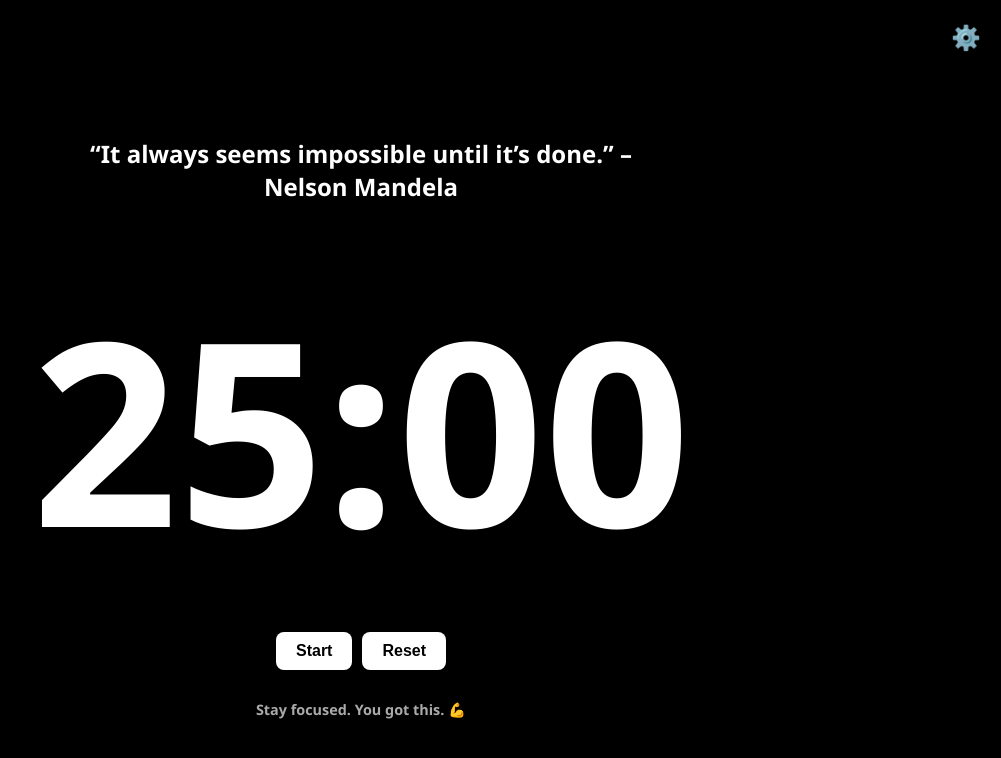
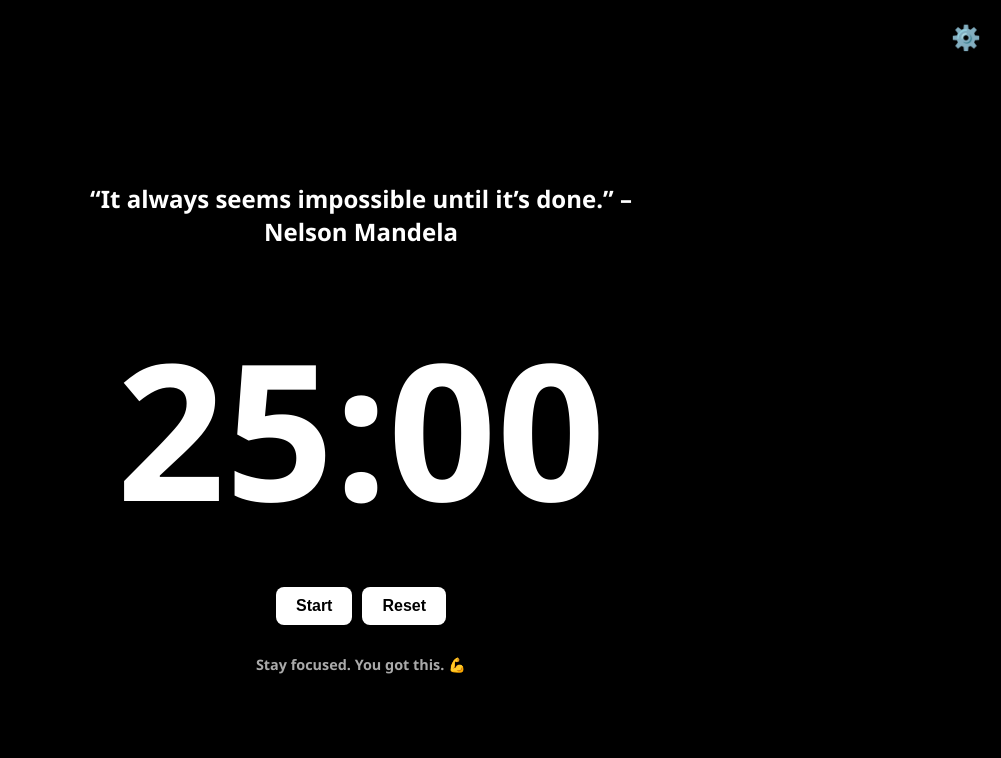
Before and after one commit to OOBluefinnOO/pomodoro, a plain HTML site: page pomodoro.html in a window 1280 px wide. Shown: the whole page, without its empty margins (279-1280 px from the left). Drawn offline with Linux system fonts and the light colour scheme.

Commit message:
Update pomodoro.html

```diff
--- a/pomodoro.html
+++ b/pomodoro.html
@@ -29,7 +29,7 @@
     }
 
     .timer {
-      font-size: 256px;
+      font-size: 190px;
       margin: 20px 0;
     }
 
```
